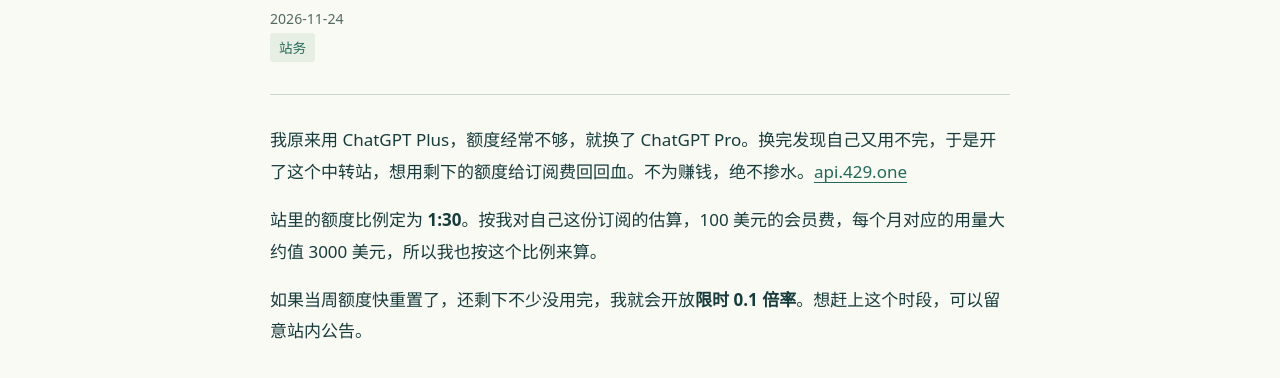
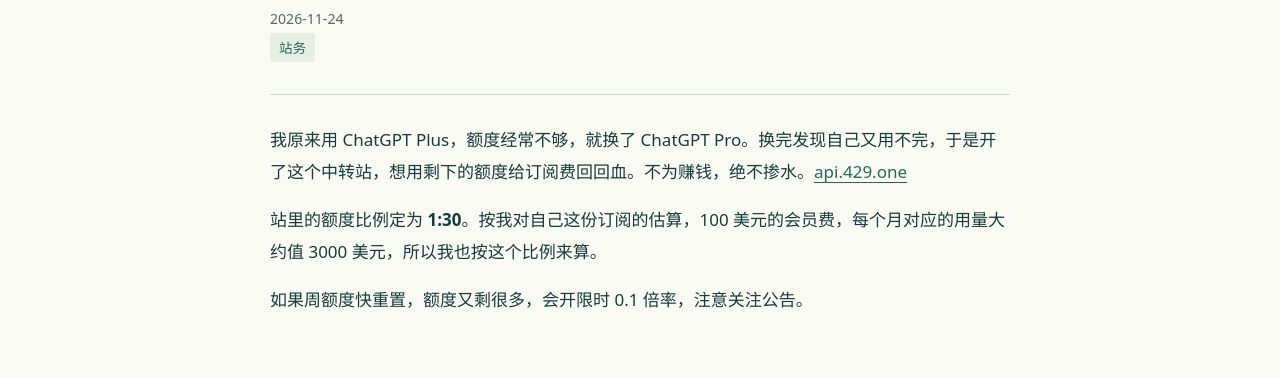
Before and after one commit to Ancient-Ice/blog, an Astro site: page /posts/about-api-429-one in a window 1280 px wide. Shown: the part 288-666 px from the top of the page. Built offline with nearby package versions, Linux system fonts and the light colour scheme; Astro itself is replaced by a stand-in of ours.

Commit message:
Use the revised weekly allowance notice

```diff
--- a/src/content/posts/about-api-429-one.md
+++ b/src/content/posts/about-api-429-one.md
@@ -9,4 +9,4 @@ tags: ["站务"]
 
 站里的额度比例定为 **1:30**。按我对自己这份订阅的估算，100 美元的会员费，每个月对应的用量大约值 3000 美元，所以我也按这个比例来算。
 
-如果当周额度快重置了，还剩下不少没用完，我就会开放**限时 0.1 倍率**。想赶上这个时段，可以留意站内公告。
+如果周额度快重置，额度又剩很多，会开限时 0.1 倍率，注意关注公告。
```
